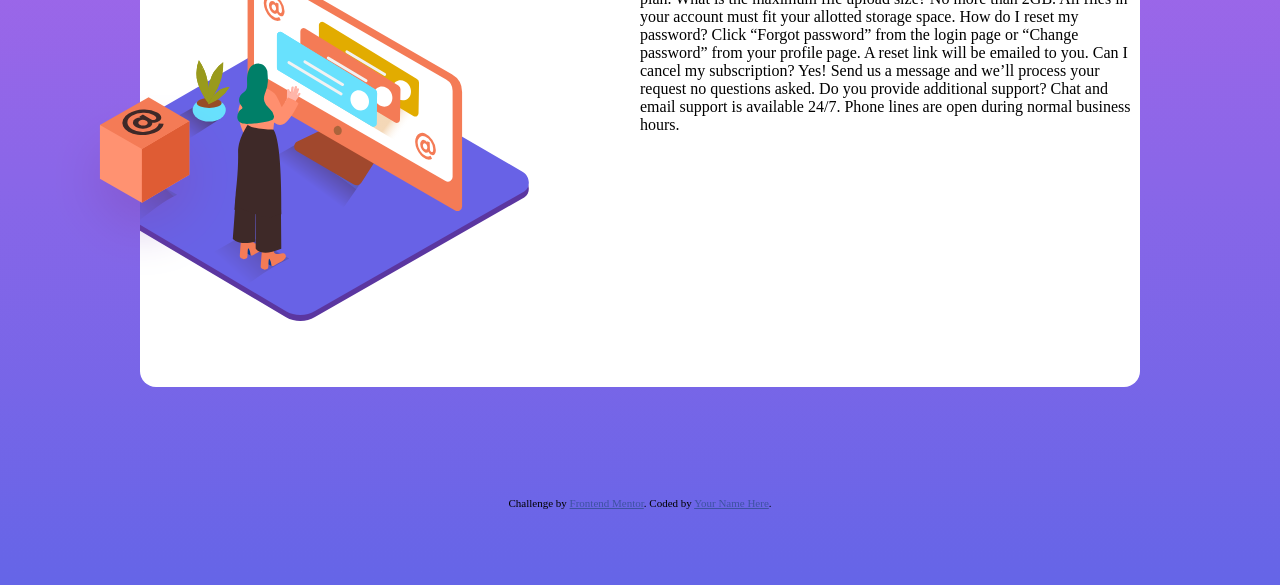
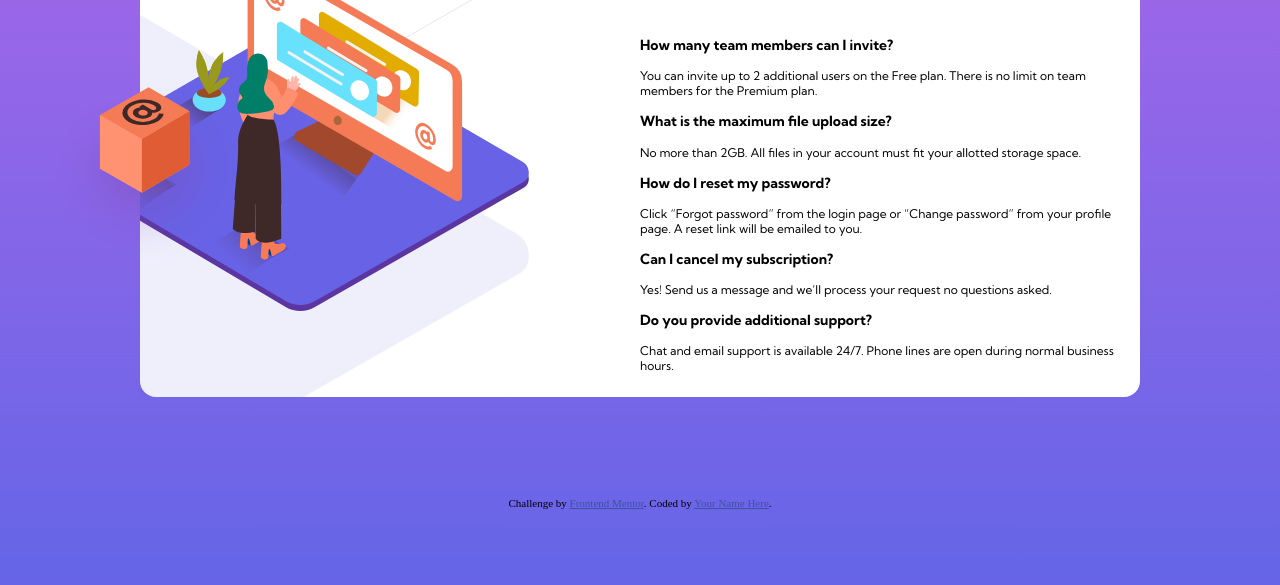
Before and after one commit to nilanshu96/faq-accordion-card, a plain HTML site: page index.html in a window 1280 px wide. Shown: the part 231-816 px from the top of the page. Drawn offline with Linux system fonts and the light colour scheme.

Commit message:
finished aligning images for desktop

```diff
--- a/index.html
+++ b/index.html
@@ -31,13 +31,37 @@
     <div class="card">
       <div class="image-container">
         <div class="image-container__online-desktop">
+          <img src="./images/bg-pattern-desktop.svg" id="img-bg-pattern">
           <img src="./images/illustration-woman-online-desktop.svg" id="img-woman-online-desktop">
         </div>
         <img src="./images/illustration-box-desktop.svg" id="img-box">
       </div>
       <article class="faq">
         <h1>FAQ</h1>
-        <p>How many team members can I invite?
+        <ul class="faq__list">
+          <li class="faq__item">
+            <h3 class="faq__question">How many team members can I invite?</h3>
+            <p class="faq__answer">You can invite up to 2 additional users on the Free plan. There is no limit on
+              team members for the Premium plan.</p>
+          </li>
+          <li class="faq__item">
+            <h3 class="faq__question">What is the maximum file upload size?</h3>
+            <p class="faq__answer">No more than 2GB. All files in your account must fit your allotted storage space.</p>
+          </li>
+          <li class="faq__item">
+            <h3 class="faq__question">How do I reset my password?</h3>
+            <p class="faq__answer">Click “Forgot password” from the login page or “Change password” from your profile page. A reset link will be emailed to you.</p>
+          </li>
+          <li class="faq__item">
+            <h3 class="faq__question">Can I cancel my subscription?</h3>
+            <p class="faq__answer">Yes! Send us a message and we’ll process your request no questions asked.</p>
+          </li>
+          <li class="faq__item">
+            <h3 class="faq__question">Do you provide additional support?</h3>
+            <p class="faq__answer">Chat and email support is available 24/7. Phone lines are open during normal business hours.</p>
+          </li>
+        </ul>
+        <!-- How many team members can I invite?
           You can invite up to 2 additional users on the Free plan. There is no limit on
           team members for the Premium plan.
 
@@ -52,7 +76,7 @@
           Yes! Send us a message and we’ll process your request no questions asked.
 
           Do you provide additional support?
-          Chat and email support is available 24/7. Phone lines are open during normal business hours.</p>
+          Chat and email support is available 24/7. Phone lines are open during normal business hours. -->
 
       </article>
       <!-- to be added later
--- a/scss/_config.scss
+++ b/scss/_config.scss
@@ -18,3 +18,12 @@ $body-font-size: 12px;
 
 /* font */
 $font-family-kumbh-sans: 'Kumbh Sans', sans-serif;
+
+* {
+    box-sizing: border-box;
+}
+
+html {
+    padding: 0;
+    margin: 0;
+}
--- a/scss/style.scss
+++ b/scss/style.scss
@@ -3,6 +3,7 @@
 body {
     min-height: 100vh;
     background: linear-gradient(config.$soft-violet, config.$soft-blue);
+    font-size: config.$body-font-size;
 }
 
 main {
@@ -13,15 +14,15 @@ main {
 }
 
 .card {
-    max-width: 1000px;
+    min-width: 1000px;
     min-height: 500px;
     background-color: white;
     display: flex;
     border-radius: 1rem;
-}
 
-.card > * {
-    flex: 0 0 50%;
+    & > * {
+        flex: 0 0 50%;
+    }
 }
 
 .image-container {
@@ -41,8 +42,31 @@ main {
     top: 4.7rem;
 }
 
+#img-bg-pattern {
+    position: absolute;
+
+    top: -18.5rem;
+    left: -36rem;
+}
+
 #img-box {
     position: absolute;
     left: -5.7rem;
     top: 13rem;
 }
+
+.faq {
+    font-family: config.$font-family-kumbh-sans;
+    display: flex;
+    flex-direction: column;
+    padding-top: 2.5rem;
+
+    & > h1 {
+        font-size: 2rem;
+    }
+
+    & > ul {
+        list-style-type: none;
+        padding-inline-start: 0rem;
+    }
+}
```
Also changed, not shown: style.css, 1 other file.
